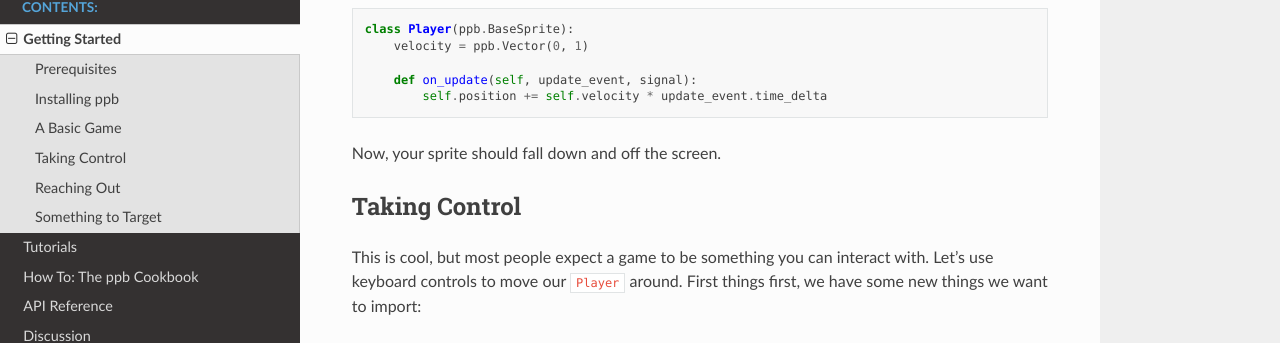
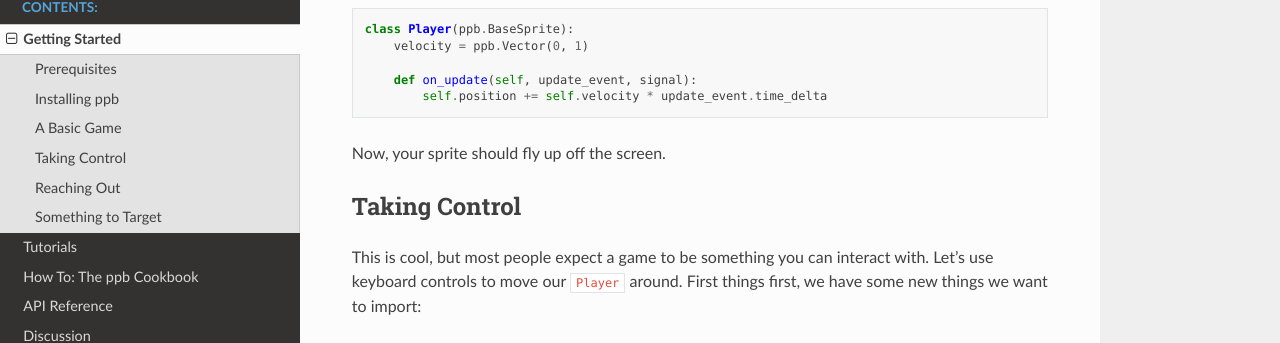
Before and after one commit to ppb/pursuedpybear, a Sphinx documentation site: the page built from docs/getting-started.rst, in a window 1280 px wide and 900 px high, scrolled down 2707 px. Shown: the part 114-457 px from the top of the window. Built offline with Sphinx 7.4.7 and the Read the Docs theme 2.0.0, drawn with Linux system fonts in a browser that asks for light colours.

Commit message:
Edit to match 0.6 behavior.

```diff
--- a/docs/getting-started.rst
+++ b/docs/getting-started.rst
@@ -130,7 +130,7 @@ class, we're going to add a function and some class attributes.
        def on_update(self, update_event, signal):
            self.position += self.velocity * update_event.time_delta
 
-Now, your sprite should fall down and off the screen.
+Now, your sprite should fly up off the screen.
 
 Taking Control
 --------------
```
